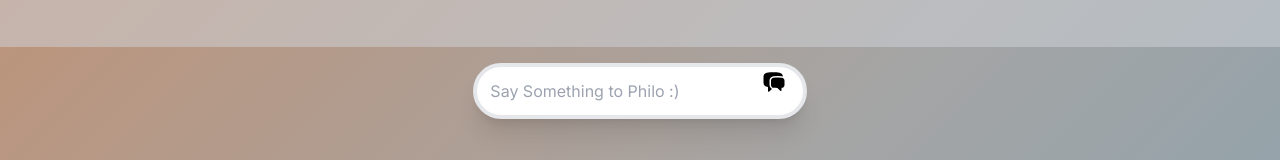
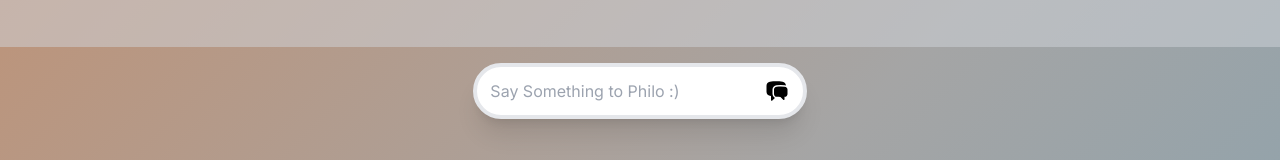
Before and after one commit to TNorsang/philo, a Next.js app: page /chat in a window 1280 px wide. Shown: the part 569-729 px from the top of the page. Built offline with nearby package versions, Linux system fonts and the light colour scheme.

Commit message:
updated message button

```diff
--- a/app/chat/page.tsx
+++ b/app/chat/page.tsx
@@ -80,7 +80,7 @@
           ></textarea>
           <Button
             children={{
-              className: 'relative top-[79px] left-[289px]',
+              className: 'relative top-[88px] left-[292px]',
               type: 'submit',
               disabled: isLoading,
             }}
```
